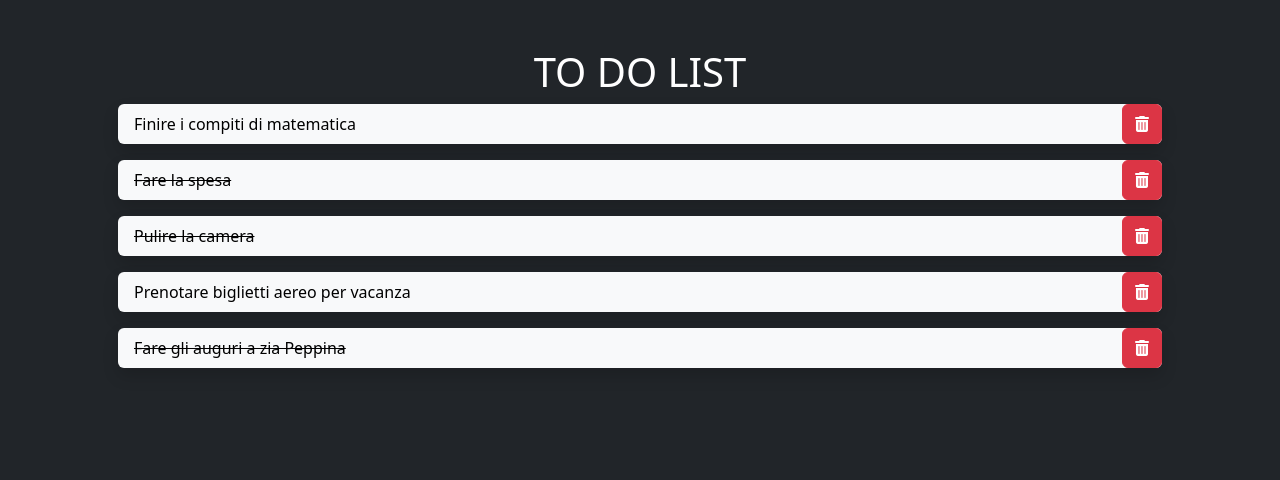
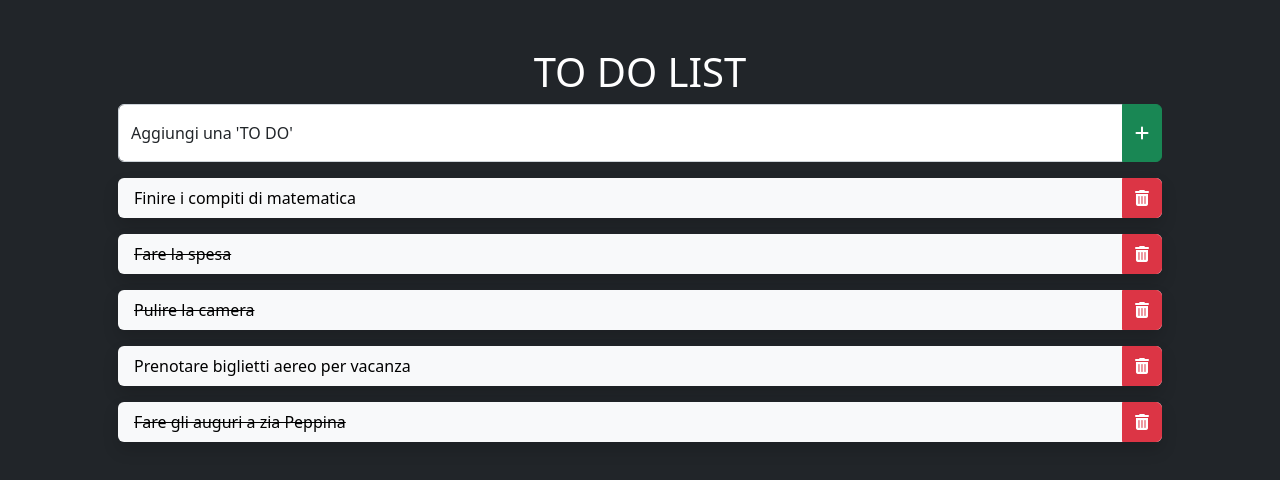
Before and after one commit to MonteDeveloper/vue-todolist, a plain HTML site: page index.html in a window 1280 px wide. Drawn offline with nearby package versions, Linux system fonts and the light colour scheme.

Commit message:
milestone 3

```diff
--- a/index.html
+++ b/index.html
@@ -14,13 +14,24 @@
         integrity='sha384-rbsA2VBKQhggwzxH7pPCaAqO46MgnOM80zW1RWuH61DGLwZJEdK2Kadq2F9CUG65' crossorigin='anonymous'>
 </head>
 
-<body class="bg-dark text-white">
+<body class="bg-dark">
     <!-- APP CONTAINER -->
     <div id="app">
         <div class="container p-5">
-            <h1 class="text-center">TO DO LIST</h1>
+            <h1 class="text-center text-white">TO DO LIST</h1>
+
+            <div class="input-group mb-3">
+                <div class="form-floating">
+                    <input type="text" class="form-control" id="floatingInput" placeholder="TO DO">
+                    <label for="floatingInput">Aggiungi una 'TO DO'</label>
+                </div>
+                <button class="btn btn-success" @click="addToDo(newToDo)">
+                    <i class="fa-solid fa-plus"></i>
+                </button>
+            </div>
+
             <ul class="ps-0" v-for="(toDo, i) in toDoList">
-                <li class="d-flex justify-content-between bg-light text-black rounded shadow">
+                <li class="d-flex justify-content-between bg-light text-black rounded shadow input-group">
                     <span class="py-2 px-3" :class="{'text-decoration-line-through': toDo.done}">{{toDo.text}}</span>
                     <button class="btn btn-danger" @click="removeToDoAtIndex(i)">
                         <i class="fa-solid fa-trash-can"></i>
@@ -33,11 +44,11 @@
 
     <!-- IMPORT SCRIPTS -->
 
-    <script src='https://unpkg.com/vue@3/dist/vue.global.js'></script>
-    <script src="./scripts/app.js"></script>
     <script src='https://cdn.jsdelivr.net/npm/bootstrap@5.2.3/dist/js/bootstrap.bundle.min.js'
         integrity='sha384-kenU1KFdBIe4zVF0s0G1M5b4hcpxyD9F7jL+jjXkk+Q2h455rYXK/7HAuoJl+0I4'
         crossorigin='anonymous'></script>
+    <script src='https://unpkg.com/vue@3/dist/vue.global.js'></script>
+    <script src="./scripts/app.js"></script>
 </body>
 
 </html>
--- a/scripts/app.js
+++ b/scripts/app.js
@@ -24,7 +24,8 @@ createApp({
                     text: "Fare gli auguri a zia Peppina",
                     done: true
                 }
-            ]
+            ],
+            newToDo: ""
         }
     },
     mounted() {
@@ -33,6 +34,14 @@ createApp({
     methods: {
         removeToDoAtIndex(toDoIndex){
             this.toDoList.splice(toDoIndex, 1);
+        },
+        addToDo(newToDoStr){
+            this.toDoList.push(
+                {
+                    text: newToDoStr,
+                    done: false
+                }
+            )
         }
     }
 }).mount('#app')
```
